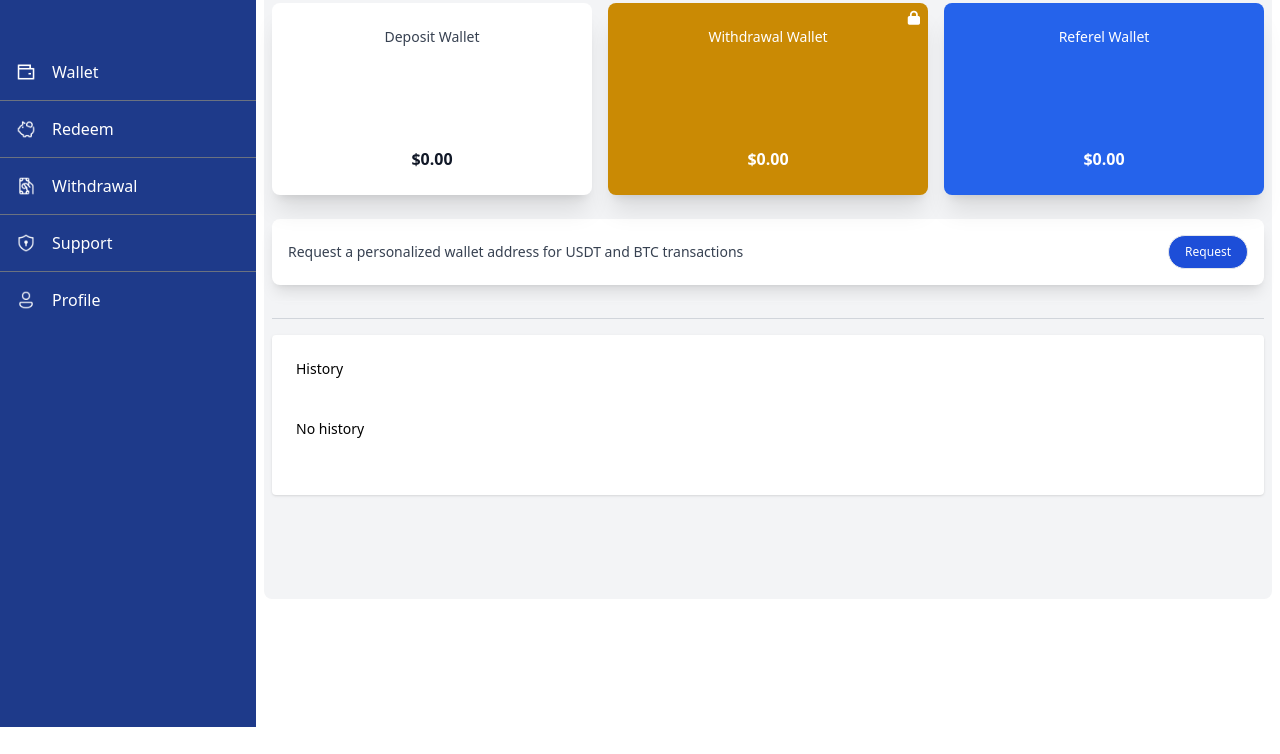
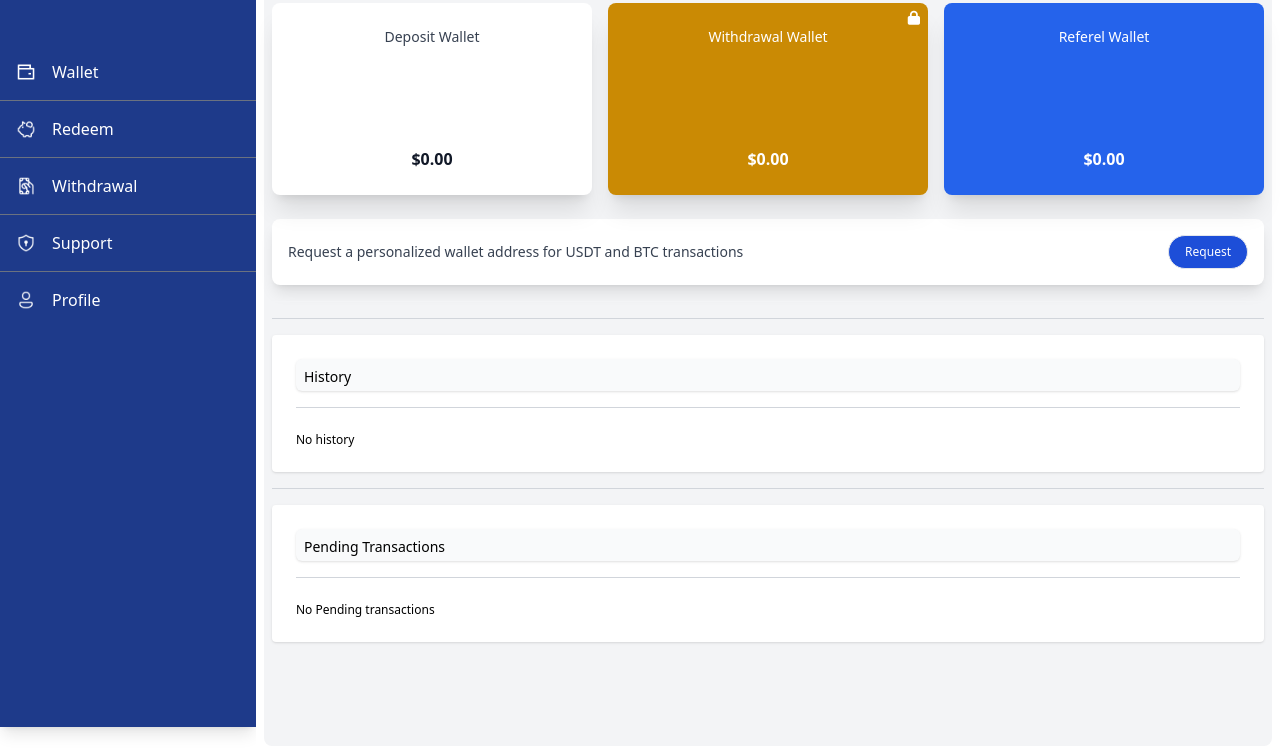
Before and after one commit to Bankz500/ExpressPay, a website built with Vite: page dashboard.html in a window 1280 px wide. Shown: the part 153-907 px from the top of the page. Before the commit the page ends 880 px from the top, so only its background shows below. Built offline with nearby package versions, Linux system fonts and the light colour scheme; no server answers.

Commit message:
wallet and pending

```diff
--- a/dashboard.html
+++ b/dashboard.html
@@ -51,9 +51,10 @@
 
                     // Set the amounts directly from user data
                     document.getElementById('Deposit-account').textContent = `${userData.deposit || '0.00'}`;
-                    document.getElementById('Profit-wallet').textContent = `${userData.profit || 'No History'}`;
+                    document.getElementById('Profit-wallet').textContent = `${userData.profit || 'No history'}`;
                     document.getElementById('wallet').textContent = `${userData.wallet || '0.00'}`;
                     document.getElementById('referal-wallet').textContent = `${userData.referal|| '0.00'}`;
+                    document.getElementById('pending-wallet').textContent = `${userData.pending|| 'No pending transactions'}`;
 
                     // Set the welcome message
                     document.getElementById('welcome-message').textContent = `Welcome ${userData.name}`; // Set welcome message
@@ -224,9 +225,23 @@
                 <hr class="my-4 border-gray-300"> <!-- Added line -->
 
                 <!-- Profit Wallet Card -->
-                    <div class="bg-white shadow rounded p-6 flex flex-col justify-between h-40">
-                        <label for="Profit-wallet" class="block text-sm font-medium text-black text-left">History</label>
-                        <p id="Profit-wallet" class="mt-2 text-sm font-regular text-black text-left">No history</p>
+                    <div class="bg-white shadow rounded p-6 flex flex-col justify-between h-30">
+                        <label for="Profit-wallet" class="bg-gray-50 shadow p-2 rounded-md block text-sm font-medium text-black text-left h-8 w-full">History</label>
+                        <hr class="my-4 border-gray-300">
+                        <p id="Profit-wallet" class="mt-2 text-xs font-regular text-black text-left">No history</p>
+                        </p>
+
+                    </div>
+
+                                    <!-- Add a horizontal line here -->
+                <hr class="my-4 border-gray-300"> <!-- Added line -->
+
+
+                    <!-- Profit Wallet Card -->
+                    <div class="bg-white shadow rounded p-6 flex flex-col justify-between h-30">
+                        <label for="pending-wallet" class="bg-gray-50 shadow p-2 rounded-md block text-sm font-medium text-black text-left h-8 w-full">Pending Transactions</label>
+                        <hr class="my-4 border-gray-300">
+                        <p id="pending-wallet" class="mt-2 text-xs font-regular text-black text-left">No Pending transactions</p>
                         </p>
 
                     </div>
```
Also changed, not shown: dist/assets/dashboard-BdPw8y5R.js (added), dist/assets/dashboard-DiI1I97L.js (deleted), dist/dashboard.html.
